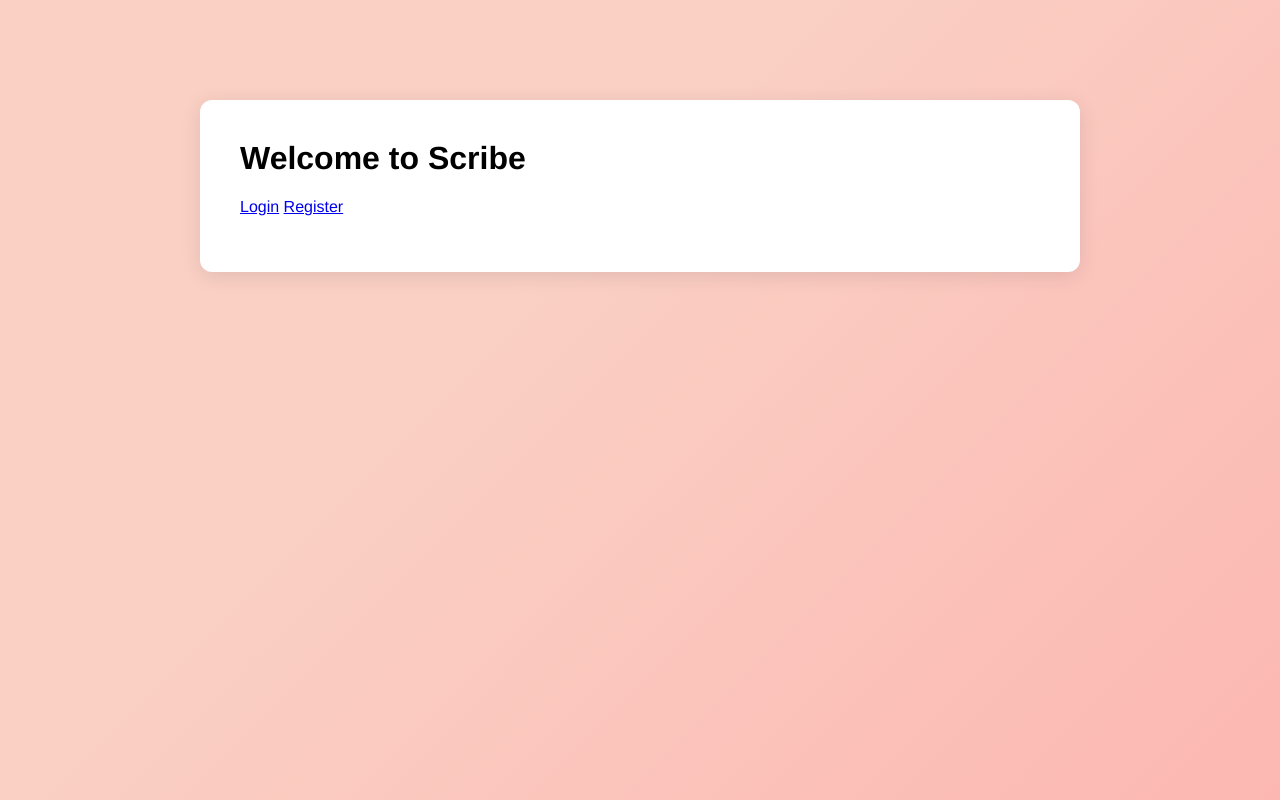
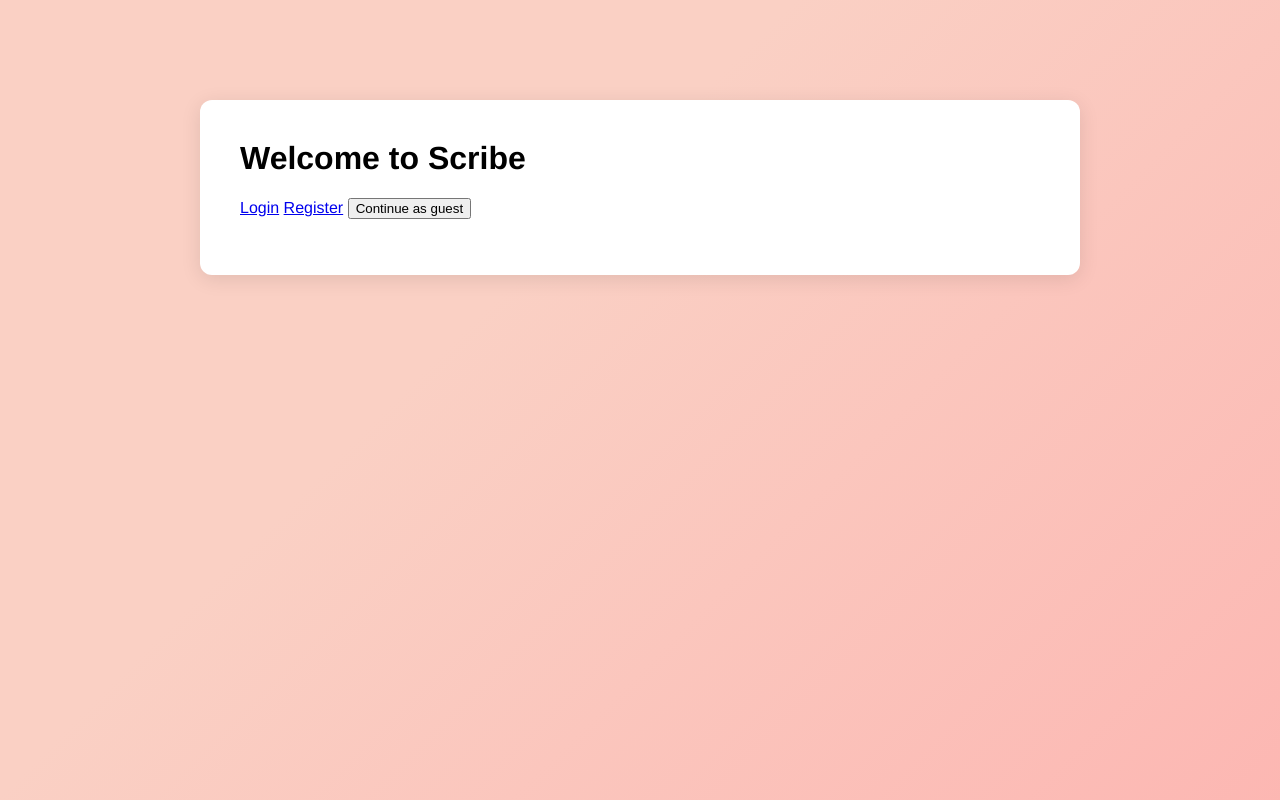
Before and after one commit to DominikKoller/scribe-frontend, a SvelteKit app: page / in a window 1280 px wide. Built offline with nearby package versions, Linux system fonts and the light colour scheme; no server answers.

Commit message:
anonymous login

```diff
--- a/src/routes/+page.svelte
+++ b/src/routes/+page.svelte
@@ -1,6 +1,20 @@
 <!-- src/routes/+page.svelte -->
 <script lang="ts">
     import { authToken } from '$lib/stores/auth';
+    import { goto } from '$app/navigation';
+    import api from '$lib/api';
+
+    let errorMessage = "";
+
+    async function anonymousLogin() {
+        try {
+            const response = await api.post('/users/anonymousLogin');
+            authToken.set(response.data.token);
+            goto('/editor');
+        } catch (error) {
+            errorMessage = 'Could not login anonymously';
+        }
+    }
 </script>
 
 <div class="content-container">
@@ -11,6 +25,7 @@
 		{:else}
 			<a href="/login">Login</a>
 			<a href="/register">Register</a>
+			<button on:click={anonymousLogin}>Continue as guest</button>
 		{/if}
 	</p>
 </div>
```
Also changed, not shown: src/routes/editor/[id]/+page.svelte (+7 -18 lines). Lines whose indentation alone changed are shown as unchanged.
